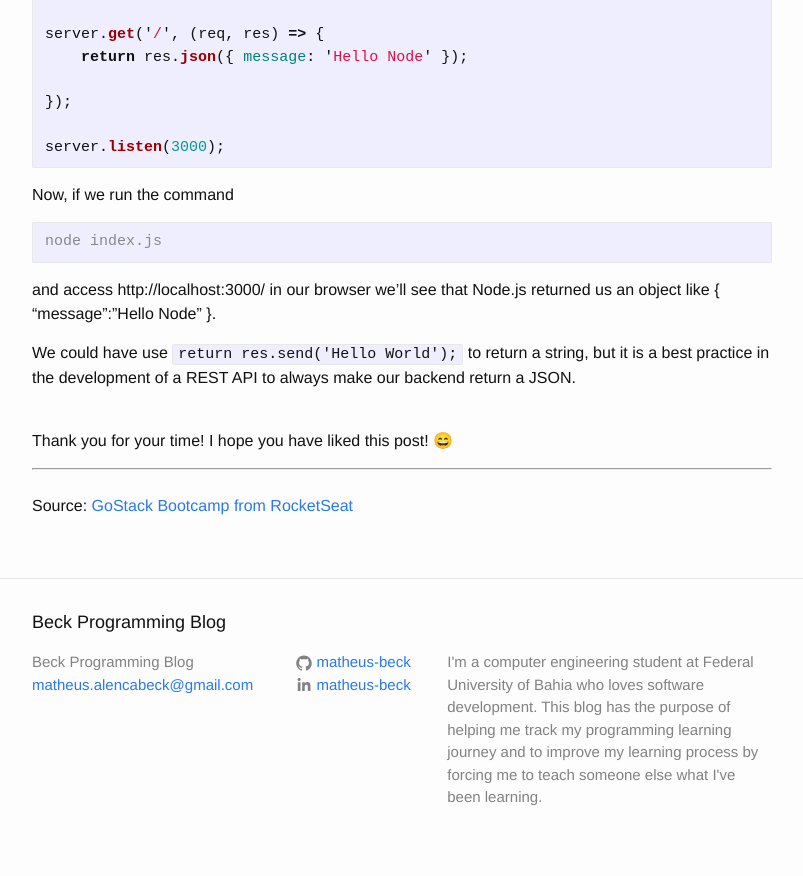
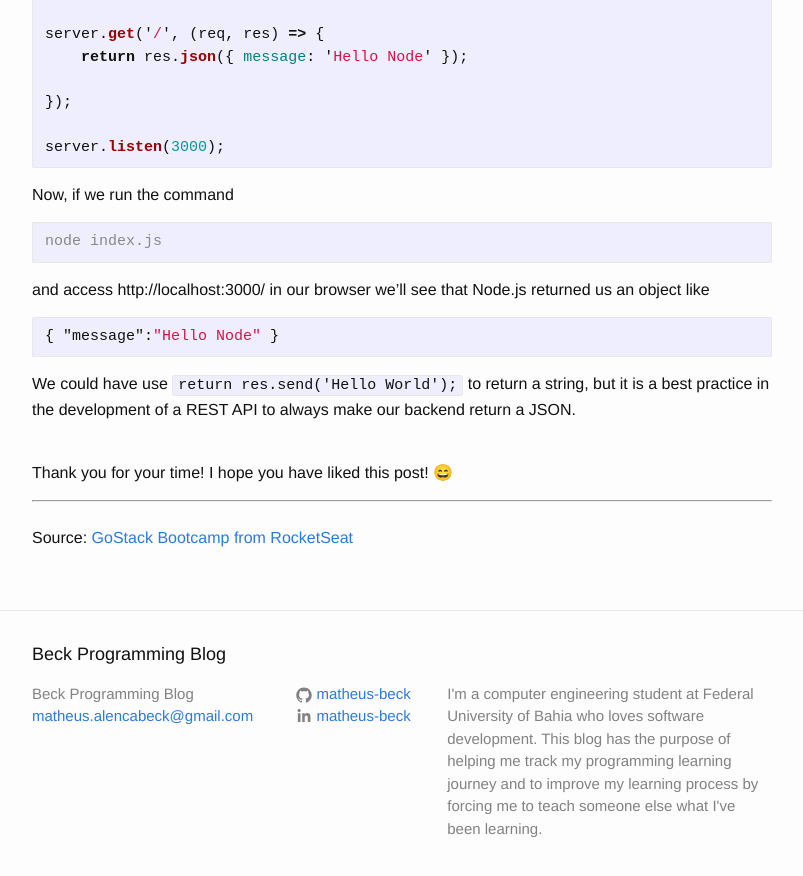
Before and after one commit to matheus-beck/blog, a Jekyll site: the page built from _posts/2019-08-20-introduction-to-node-js.md, in a window 1280 px wide and 900 px high, scrolled down 2341 px. Shown: the top 876 px of the window, without its empty margins (238-1041 px from the left). Built offline with Jekyll 4.4.1, drawn with Linux system fonts in a browser that asks for light colours; emoji names are drawn with the system emoji font.

Commit message:
Update 2019-08-20-introduction-to-node-js.md

`````diff
--- a/_posts/2019-08-20-introduction-to-node-js.md
+++ b/_posts/2019-08-20-introduction-to-node-js.md
@@ -74,7 +74,10 @@ Now, if we run the command
 ```console
 node index.js
 ````
-and access http://localhost:3000/ in our browser we'll see that Node.js returned us an object like { "message":"Hello Node" }.
+and access http://localhost:3000/ in our browser we'll see that Node.js returned us an object like
+```json
+{ "message":"Hello Node" }
+```
 
 We could have use ```return res.send('Hello World');``` to return a string, but it is a best practice in the development of a REST API to always make our backend return a JSON.
 
`````
